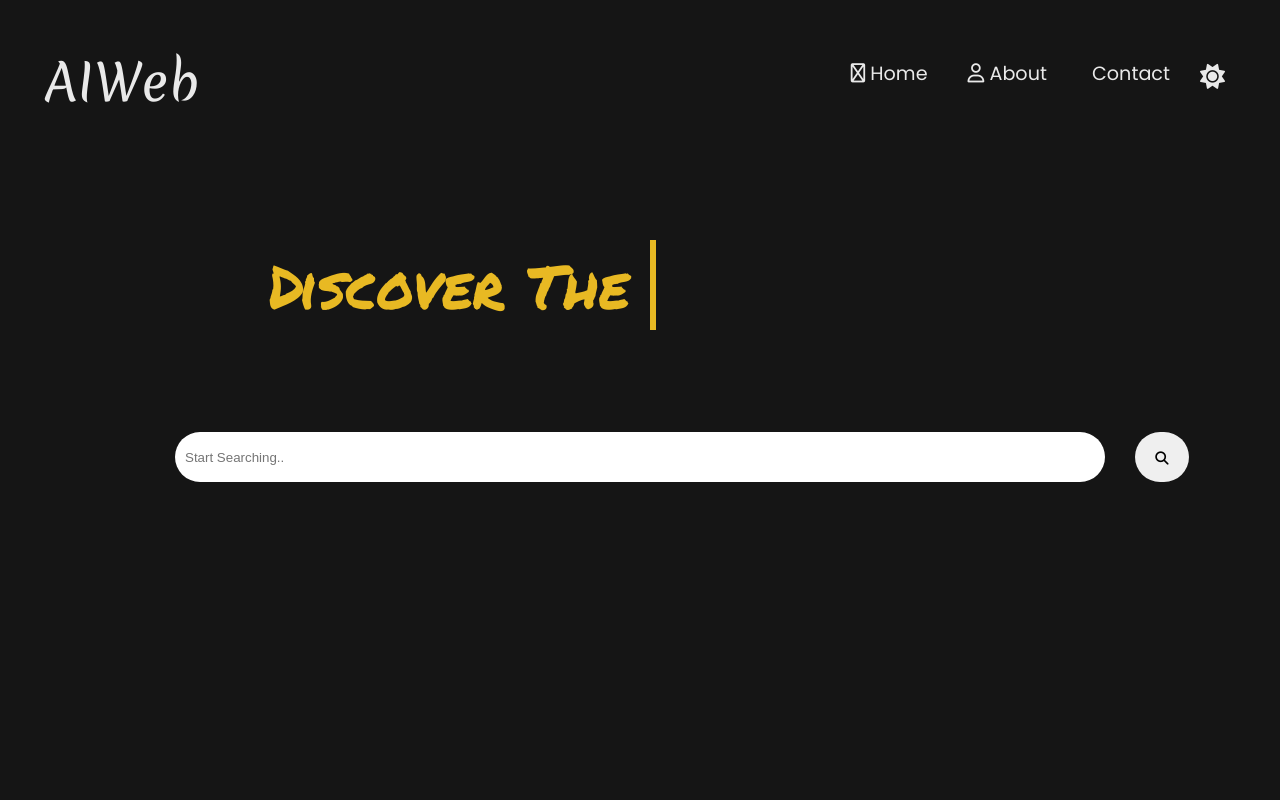
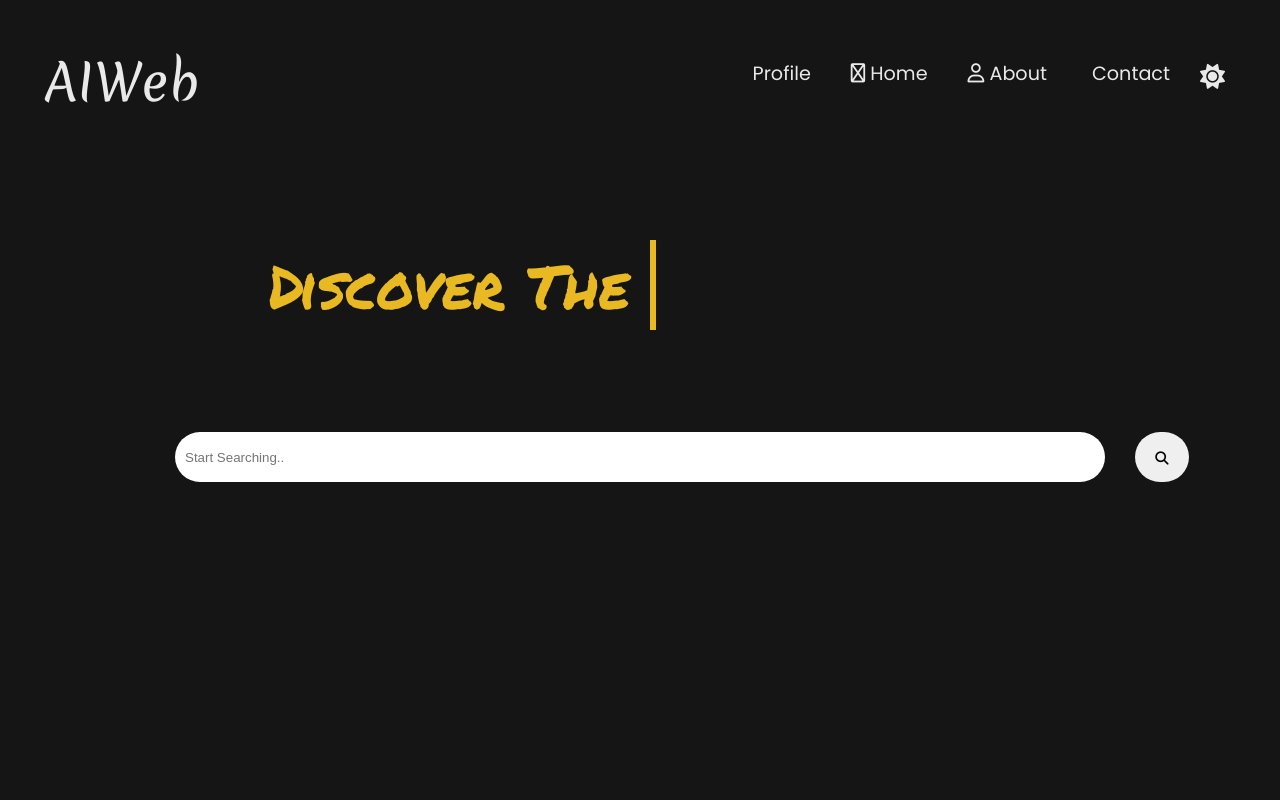
Before and after one commit to The-Inception-Bros/AIWeb.github.io, a plain HTML site: page index.html in a window 1280 px wide. Shown: the top 800 px of the page. Drawn offline with Linux system fonts and the light colour scheme; some icons are missing.

Commit message:
Update index.html

```diff
--- a/index.html
+++ b/index.html
@@ -44,6 +44,7 @@
         <li><a class="nav-buttons" id="hideOnMobile" href="#contact"><i class="fa-regular fa-messages"></i> Contact</a></li>
         <li><a class="nav-buttons" id="hideOnMobile" href="#about"><i class="fa-regular fa-user"></i> About</a></li>
         <li><a class="nav-buttons" id="hideOnMobile" href="#home" class="active"><i class="fa-regular fa-house"></i> Home</a></li>
+        <li><a class="nav-buttons" id="hideOnMobile" href="Login-Register/profile.html"></i> Profile</a></li>
       </ul>
     </div>
     <!-- !main content start -->
```
